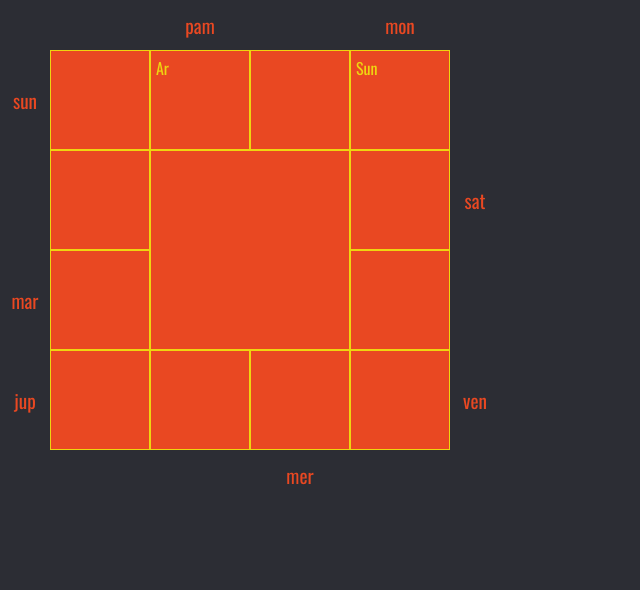
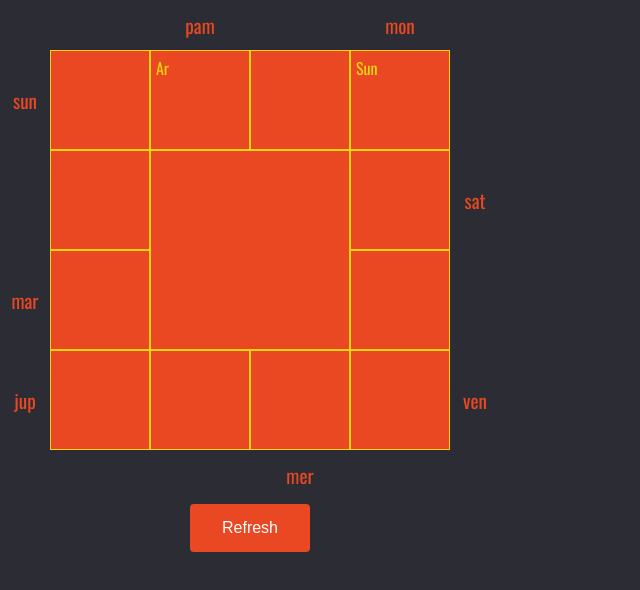
Before and after one commit to Diploma-notes/astro, a plain HTML site: page index.html in a window 1280 px wide. Shown: the whole page, without its empty margins (0-640 px from the left). Drawn offline with nearby package versions, Linux system fonts and the light colour scheme.

Commit message:
udayam-test

```diff
--- a/index.html
+++ b/index.html
@@ -27,8 +27,34 @@
         <div class="item ar-10 item-11">1</div>
         <div class="item ar-11 item-12">1</div>
       </div>
+      <div class="div-btn">
+        <button
+          class="refresh-button"
+          onclick="refreshPage()"
+          style="
+            background-color: #e94822;
+            color: white;
+            padding: 15px 32px;
+            text-align: center;
+            text-decoration: none;
+            display: inline-block;
+            font-size: 16px;
+            margin: 4px 2px;
+            cursor: pointer;
+            border: none;
+            border-radius: 4px;
+          "
+        >
+          Refresh
+        </button>
+      </div>
     </main>
   </body>
+  <script>
+    function refreshPage() {
+      location.reload();
+    }
+  </script>
   <script src="app.js"></script>
   <script src="ap.js"></script>
 </html>
--- a/style1.css
+++ b/style1.css
@@ -31,3 +31,9 @@ main {
   color: #efd510;
   padding: 5px;
 }
+
+.div-btn {
+  display: flex;
+  justify-content: center;
+  align-items: center;
+}
```
